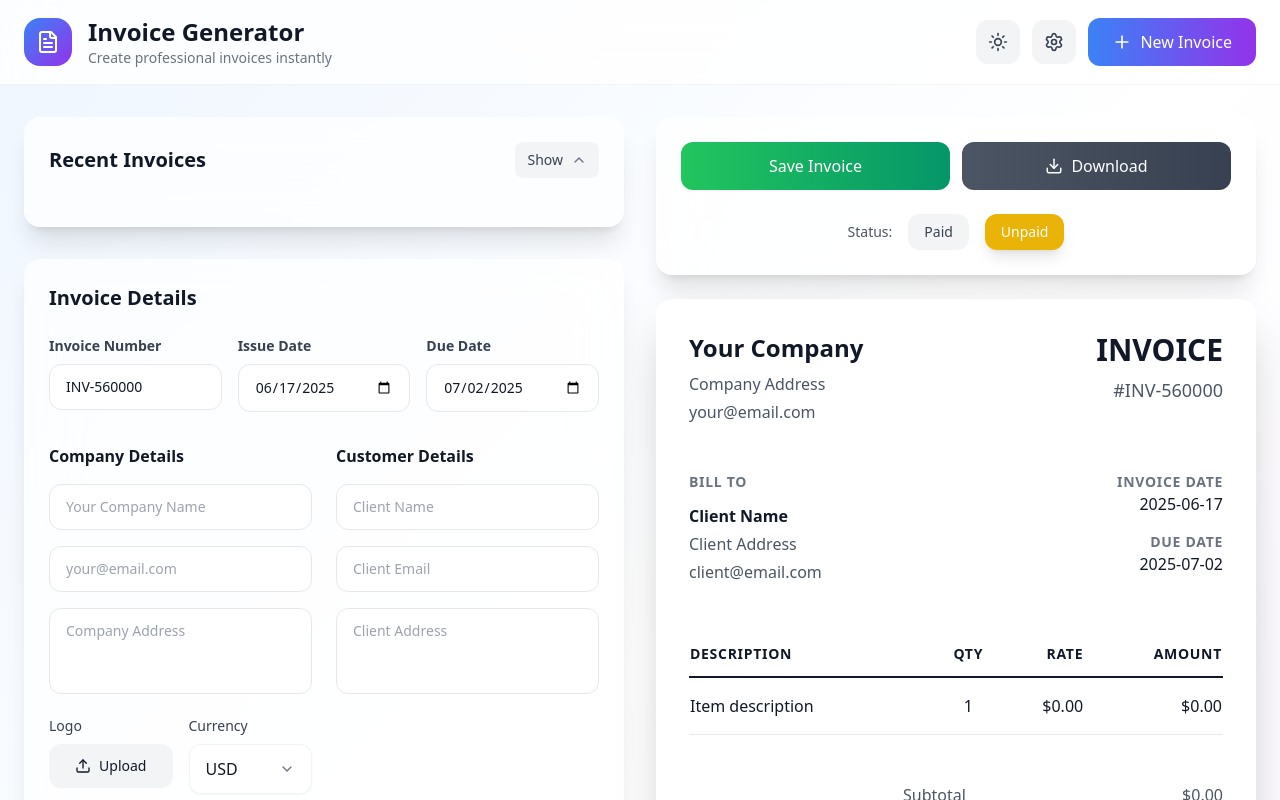
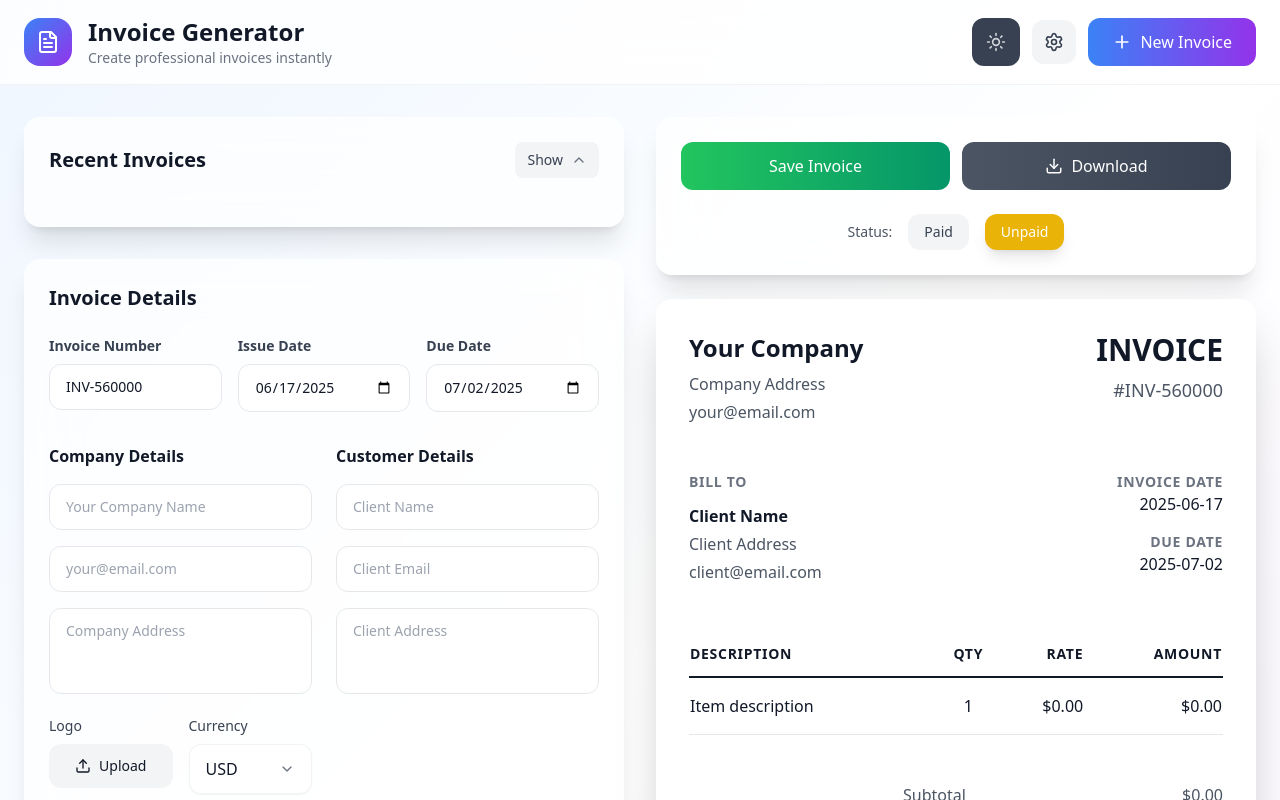
Before and after one commit to Alexkhax110/PDF-Invoice-Generator, a React (Create React App) app: page / in a window 1280 px wide. Both pictures are taken after a click on the button 998 px from the left and 42 px from the top of the page. Shown: the top 800 px of the page. Built offline with nearby package versions, Linux system fonts and the light colour scheme.

Commit message:
Trying to fix dark mode claude 5

```diff
--- a/src/App.js
+++ b/src/App.js
@@ -407,17 +407,6 @@ export default function App() {
         };
     }, []);
 
-    const getInitialDarkMode = () => {
-        if (typeof window === 'undefined') return false;
-        // Check for saved preference first, then system preference
-        const savedTheme = window.localStorage?.getItem('invoice-generator-dark-mode');
-        if (savedTheme !== null) {
-            return savedTheme === 'true';
-        }
-        // Fallback to system preference
-        return window.matchMedia && window.matchMedia('(prefers-color-scheme: dark)').matches;
-    };
-
     const [isLoading, setIsLoading] = useState(true);
     const [invoices, setInvoices] = useState([]);
     const [currentInvoice, setCurrentInvoice] = useState(getInitialInvoiceState);
@@ -426,7 +415,7 @@ export default function App() {
     const [isSettingsModalOpen, setSettingsModalOpen] = useState(false);
     const [invoiceToDelete, setInvoiceToDelete] = useState(null);
     const [notification, setNotification] = useState({ message: '', show: false, type: 'success' });
-    const [darkMode, setDarkMode] = useState(getInitialDarkMode);
+    const [darkMode, setDarkMode] = useState(false); // Start with false, initialize later
     const [themeColor, setThemeColor] = useState(DEFAULT_THEME_COLOR);
     const [draggedItem, setDraggedItem] = useState(null);
     const [openSection, setOpenSection] = useState(null);
@@ -436,44 +425,80 @@ export default function App() {
     const invoicePreviewRef = useRef(null);
     const logoInputRef = useRef(null);
 
-    // Dark Mode Effect with localStorage persistence
+    // Apply dark mode class whenever darkMode state changes
     useEffect(() => {
+        const htmlElement = document.documentElement;
+
+        console.log('Dark mode changing to:', darkMode);
+        console.log('HTML element classes before:', htmlElement.className);
+
         if (darkMode) {
-            document.documentElement.classList.add('dark');
+            htmlElement.classList.add('dark');
         } else {
-            document.documentElement.classList.remove('dark');
+            htmlElement.classList.remove('dark');
         }
 
-        // Save preference to localStorage for persistence
+        console.log('HTML element classes after:', htmlElement.className);
+
+        // Save to localStorage if available
         try {
-            window.localStorage?.setItem('invoice-generator-dark-mode', darkMode.toString());
-        } catch (error) {
-            // Handle localStorage not available (like in some artifact environments)
-            console.log('localStorage not available for dark mode persistence');
+            if (typeof window !== 'undefined' && window.localStorage) {
+                localStorage.setItem('invoice-generator-dark-mode', String(darkMode));
+            }
+        } catch (e) {
+            console.log('Could not save dark mode preference');
         }
     }, [darkMode]);
 
-    // Initialize data and check for system dark mode changes
+    // Initialize dark mode from localStorage or system preference (client-side only)
     useEffect(() => {
+        const initializeDarkMode = () => {
+            try {
+                // Check localStorage first
+                if (typeof window !== 'undefined' && window.localStorage) {
+                    const saved = localStorage.getItem('invoice-generator-dark-mode');
+                    if (saved !== null) {
+                        setDarkMode(saved === 'true');
                         setIsLoading(false);
+                        return;
+                    }
+                }
 
-        // Listen for system dark mode changes
+                // Check system preference
+                if (typeof window !== 'undefined' && window.matchMedia) {
+                    const prefersDark = window.matchMedia('(prefers-color-scheme: dark)').matches;
+                    setDarkMode(prefersDark);
+                }
+            } catch (e) {
+                console.log('Dark mode initialization error:', e);
+            }
+
+            setIsLoading(false);
+        };
+
+        // Run initialization
+        initializeDarkMode();
+
+        // Listen for system theme changes
+        if (typeof window !== 'undefined' && window.matchMedia) {
             const mediaQuery = window.matchMedia('(prefers-color-scheme: dark)');
-        const handleSystemThemeChange = (e) => {
-            // Only update if user hasn't manually set a preference
+            const handleChange = (e) => {
+                // Only auto-update if no manual preference is saved
                 try {
-                const savedTheme = window.localStorage?.getItem('invoice-generator-dark-mode');
-                if (savedTheme === null) {
+                    const saved = localStorage.getItem('invoice-generator-dark-mode');
+                    if (saved === null) {
                         setDarkMode(e.matches);
                     }
-            } catch (error) {
-                // Fallback if localStorage not available
+                } catch (err) {
                     setDarkMode(e.matches);
                 }
             };
 
-        mediaQuery.addEventListener('change', handleSystemThemeChange);
-        return () => mediaQuery.removeEventListener('change', handleSystemThemeChange);
+            if (mediaQuery.addEventListener) {
+                mediaQuery.addEventListener('change', handleChange);
+                return () => mediaQuery.removeEventListener('change', handleChange);
+            }
+        }
     }, []);
 
     // Toggle function for invoice list
@@ -483,8 +508,12 @@ export default function App() {
 
     // Dark mode toggle function
     const toggleDarkMode = useCallback(() => {
-        setDarkMode(prev => !prev);
-    }, []);
+        console.log('Toggle dark mode clicked, current state:', darkMode);
+        setDarkMode(current => {
+            console.log('Setting dark mode from', current, 'to', !current);
+            return !current;
+        });
+    }, [darkMode]);
 
     // --- Script Loading Effect ---
     useEffect(() => {
@@ -695,7 +724,7 @@ export default function App() {
 
     if (isLoading) {
         return (
-            <div className={`min-h-screen flex items-center justify-center ${darkMode ? 'bg-gray-900' : 'bg-gradient-to-br from-blue-50 via-white to-purple-50'}`}>
+            <div className="min-h-screen flex items-center justify-center bg-gradient-to-br from-blue-50 via-white to-purple-50 dark:from-gray-900 dark:via-gray-800 dark:to-gray-900">
                 <div className="text-center">
                     <div className="w-16 h-16 bg-gradient-to-r from-blue-500 to-purple-600 rounded-2xl animate-pulse mx-auto mb-4"></div>
                     <p className="text-gray-600 dark:text-gray-300 font-medium">Loading...</p>
@@ -705,7 +734,7 @@ export default function App() {
     }
 
     return (
-        <div className="min-h-screen bg-gradient-to-br from-blue-50 via-white to-purple-50 dark:from-gray-900 dark:via-gray-800 dark:to-gray-900 text-gray-900 dark:text-gray-100">
+        <div className="min-h-screen bg-gradient-to-br from-blue-50 via-white to-purple-50 dark:from-gray-900 dark:via-gray-800 dark:to-gray-900 text-gray-900 dark:text-gray-100 transition-colors duration-200">
             <Notification
                 message={notification.message}
                 show={notification.show}
@@ -729,8 +758,13 @@ export default function App() {
                         <div className="flex items-center space-x-3">
                             <button
                                 onClick={toggleDarkMode}
-                                className="p-3 bg-gray-100 dark:bg-gray-800 hover:bg-gray-200 dark:hover:bg-gray-700 rounded-xl transition-all duration-200 text-gray-700 dark:text-gray-300"
-                                title={darkMode ? "Switch to Light Mode" : "Switch to Dark Mode"}
+                                className="p-3 bg-gray-100 dark:bg-gray-800 hover:bg-gray-200 dark:hover:bg-gray-700 rounded-xl transition-all duration-200 text-gray-700 dark:text-gray-300 border-2"
+                                style={{
+                                    borderColor: darkMode ? '#374151' : '#e5e7eb',
+                                    backgroundColor: darkMode ? '#374151' : '#f3f4f6',
+                                    color: darkMode ? '#d1d5db' : '#374151'
+                                }}
+                                title={`Current: ${darkMode ? 'Dark' : 'Light'} Mode - Click to switch`}
                             >
                                 {darkMode ? <Sun size={20} /> : <Moon size={20} />}
                             </button>
```
Lines whose indentation alone changed are shown as unchanged.
